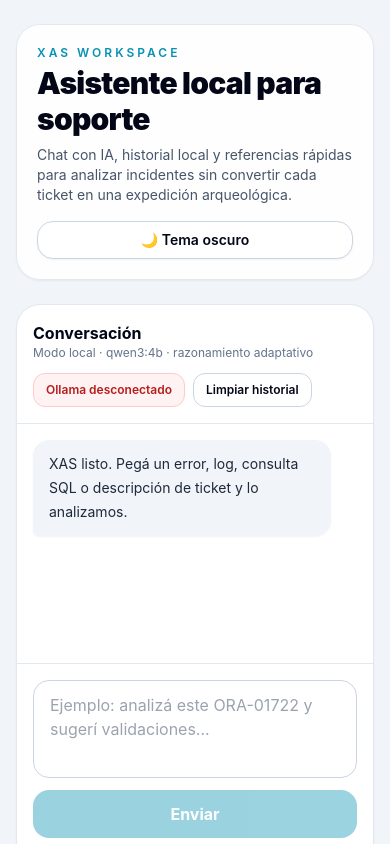
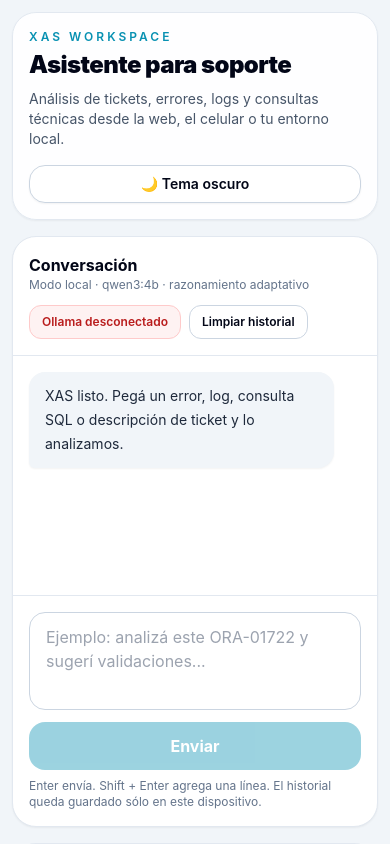
Before and after one commit to Facu199806/xas, a React (Vite) app: page / in a window 390 px wide. Shown: the top 844 px of the page. Built offline with nearby package versions, Linux system fonts and the light colour scheme; no server answers.

Commit message:
Actualiza encabezado para uso local y cloud

```diff
--- a/src/App.jsx
+++ b/src/App.jsx
@@ -20,19 +20,19 @@ export default function App() {
 
   return (
     <main className="min-h-screen bg-slate-100 text-slate-950 transition-colors duration-300 dark:bg-slate-950 dark:text-slate-100">
-      <div className="mx-auto flex min-h-screen max-w-7xl flex-col gap-6 px-4 py-6 lg:px-8">
-        <header className="flex flex-col gap-4 rounded-3xl border border-slate-200 bg-white/90 p-5 shadow-sm backdrop-blur transition-colors duration-300 dark:border-slate-800 dark:bg-slate-900/90 sm:flex-row sm:items-center sm:justify-between">
+      <div className="mx-auto flex min-h-screen max-w-7xl flex-col gap-4 px-3 py-3 sm:gap-6 sm:px-4 sm:py-6 lg:px-8">
+        <header className="flex flex-col gap-4 rounded-3xl border border-slate-200 bg-white/90 p-4 shadow-sm backdrop-blur transition-colors duration-300 dark:border-slate-800 dark:bg-slate-900/90 sm:p-5 sm:flex-row sm:items-center sm:justify-between">
           <div>
             <p className="text-xs font-semibold uppercase tracking-[0.25em] text-cyan-600 dark:text-cyan-400">XAS workspace</p>
-            <h1 className="mt-1 text-3xl font-black tracking-tight">Asistente local para soporte</h1>
+            <h1 className="mt-1 text-2xl font-black tracking-tight sm:text-3xl">Asistente para soporte</h1>
             <p className="mt-2 max-w-2xl text-sm text-slate-600 dark:text-slate-400">
-              Chat con IA, historial local y referencias rápidas para analizar incidentes sin convertir cada ticket en una expedición arqueológica.
+              Análisis de tickets, errores, logs y consultas técnicas desde la web, el celular o tu entorno local.
             </p>
           </div>
           <ToggleTheme darkMode={darkMode} toggle={() => setDarkMode((value) => !value)} />
         </header>
 
-        <section className="grid flex-1 gap-6 lg:grid-cols-[minmax(0,1fr)_320px]">
+        <section className="grid flex-1 gap-4 sm:gap-6 lg:grid-cols-[minmax(0,1fr)_320px]">
           <Chat />
           <TicketFilter />
         </section>
```
